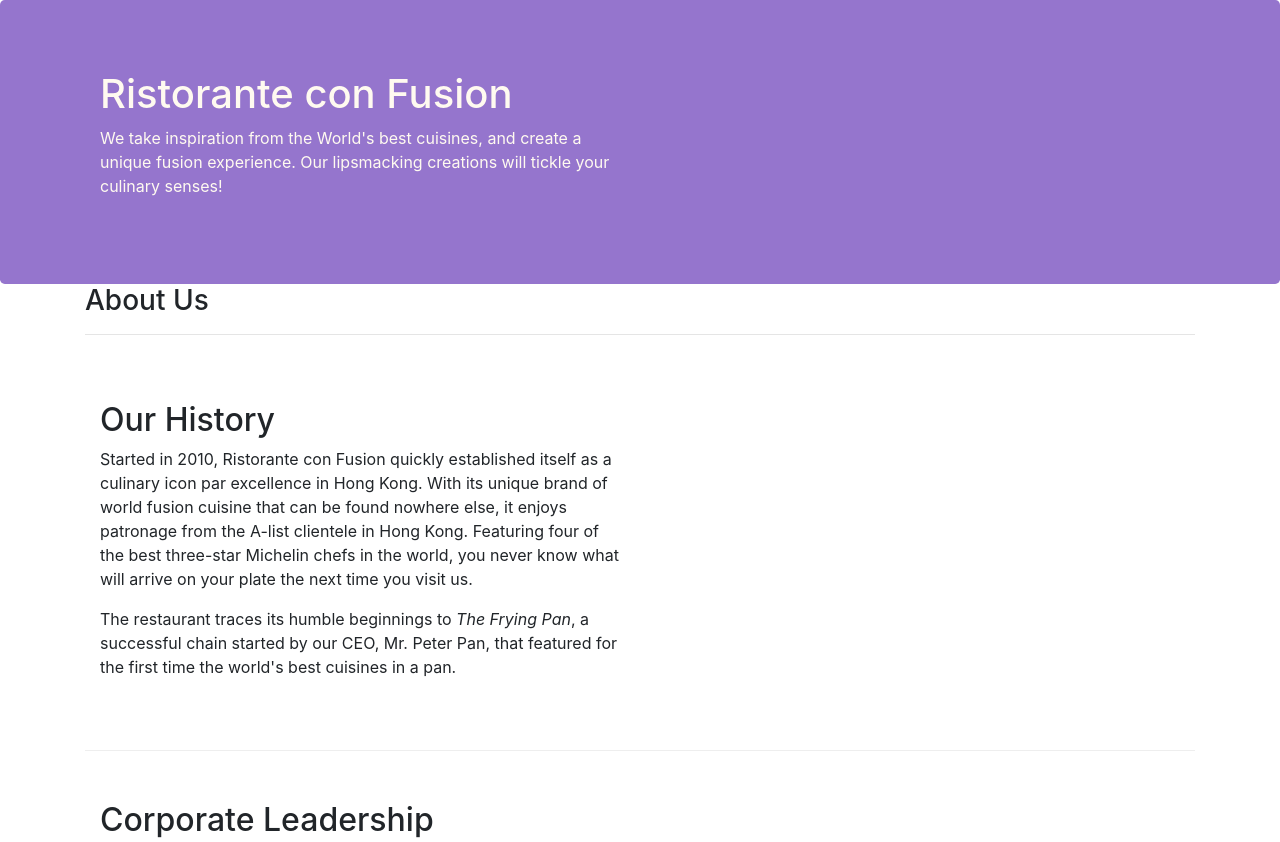
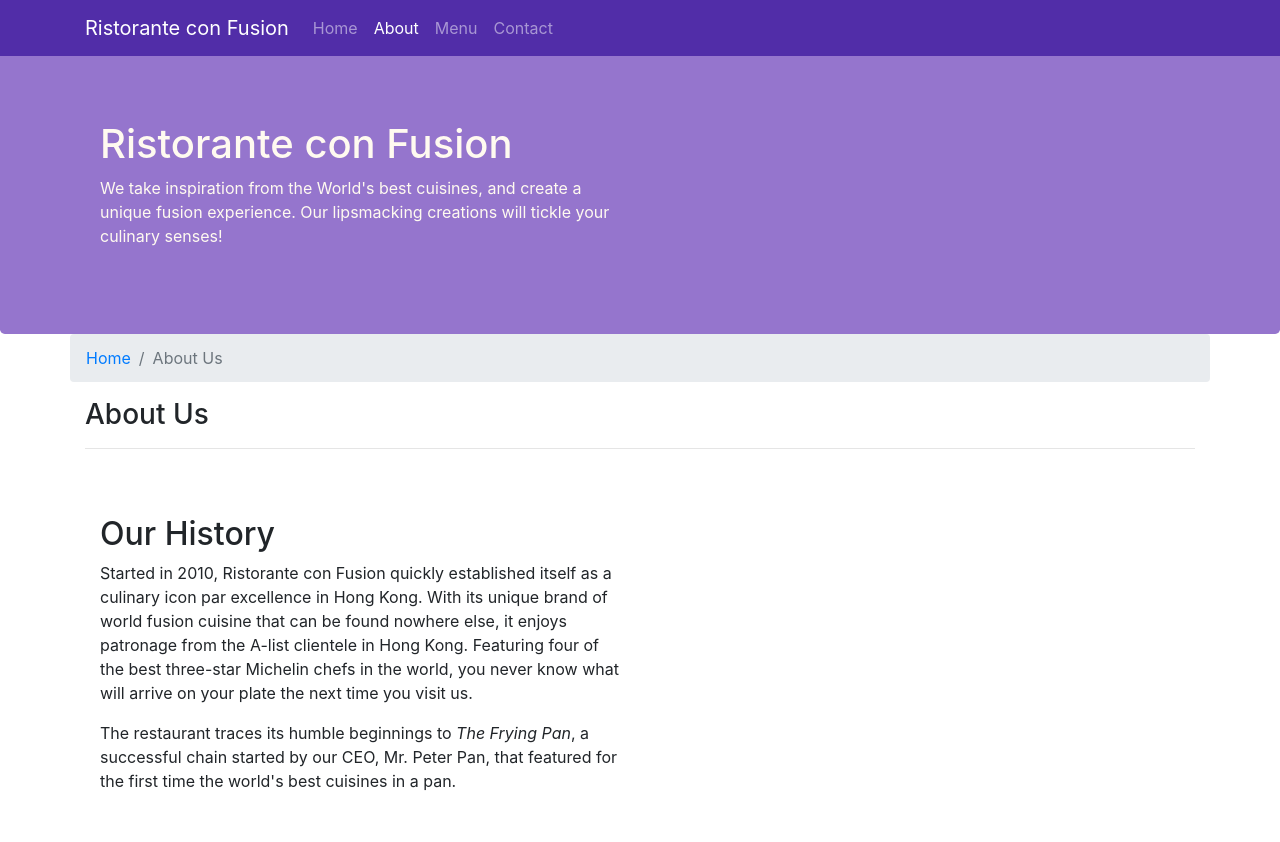
Before and after one commit to bridgetb/coursera-bootstrap-4, a website: page aboutus.html in a window 1280 px wide. Shown: the top 842 px of the page. Drawn offline with nearby package versions, Linux system fonts and the light colour scheme.

Commit message:
Navbar and Breadcrumbs

```diff
--- a/aboutus.html
+++ b/aboutus.html
@@ -14,7 +14,22 @@
 </head>
 
 <body>
-
+    <nav class="navbar navbar-dark navbar-expand-sm fixed-top">
+        <div class="container">
+            <button class="navbar-toggler" type="button" data-toggle="collapse" data-target="#Navbar">
+                <span class="navbar-toggler-icon"></span>
+            </button>
+            <a class="navbar-brand" href="./index.html">Ristorante con Fusion</a>
+            <div class="collapse navbar-collapse" id="Navbar">
+                <ul class="navbar-nav mr-auto">
+                    <li class="nav-item"><a class="nav-link" href="./index.html">Home</a></li>
+                    <li class="nav-item active"><a class="nav-link" href="./aboutus.html">About</a></li>
+                    <li class="nav-item"><a class="nav-link" href="#">Menu</a></li>
+                    <li class="nav-item"><a class="nav-link" href="#">Contact</a></li>
+                </ul>
+            </div>
+        </div>
+    </nav>
     <header class="jumbotron">
         <div class="container">
             <div class="row row-header">
@@ -30,6 +45,10 @@
 
     <div class="container">
         <div class="row">
+            <ol class="col-12 breadcrumb">
+                <li class="breadcrumb-item"><a href="./index.html">Home</a></li>
+                <li class="breadcrumb-item active">About Us</li>
+            </ol>
             <div class="col-12">
                <h3>About Us</h3>
                <hr>
--- a/css/styles.css
+++ b/css/styles.css
@@ -28,3 +28,12 @@
     margin:0px;
     color:#0f0f0f;
 }
+
+body{
+    padding:50px 0px 0px 0px;
+    z-index:0;
+}
+
+.navbar-dark {
+     background-color: #512DA8;
+}
```
Also changed, not shown: index.html (+16 -1 lines).
